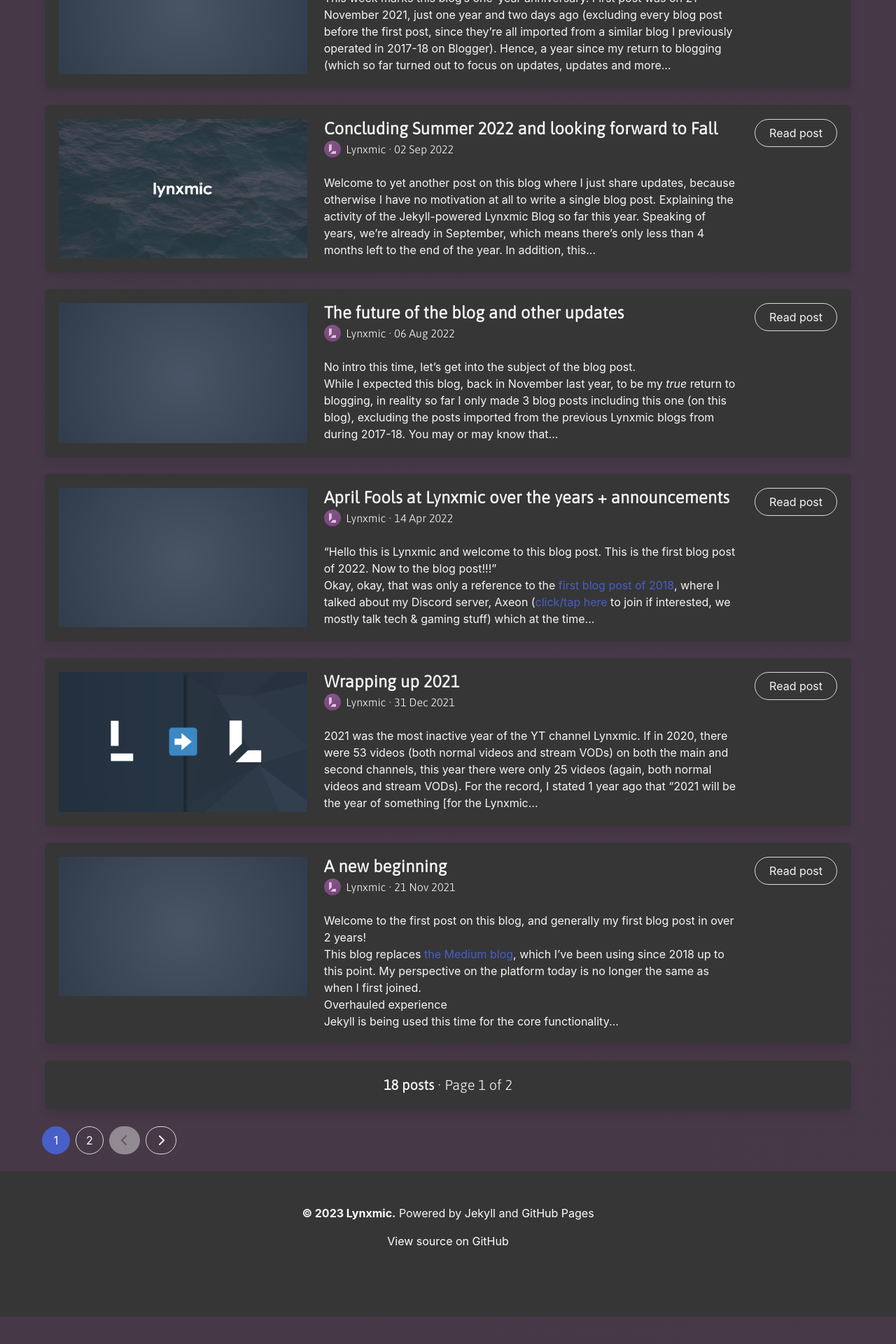
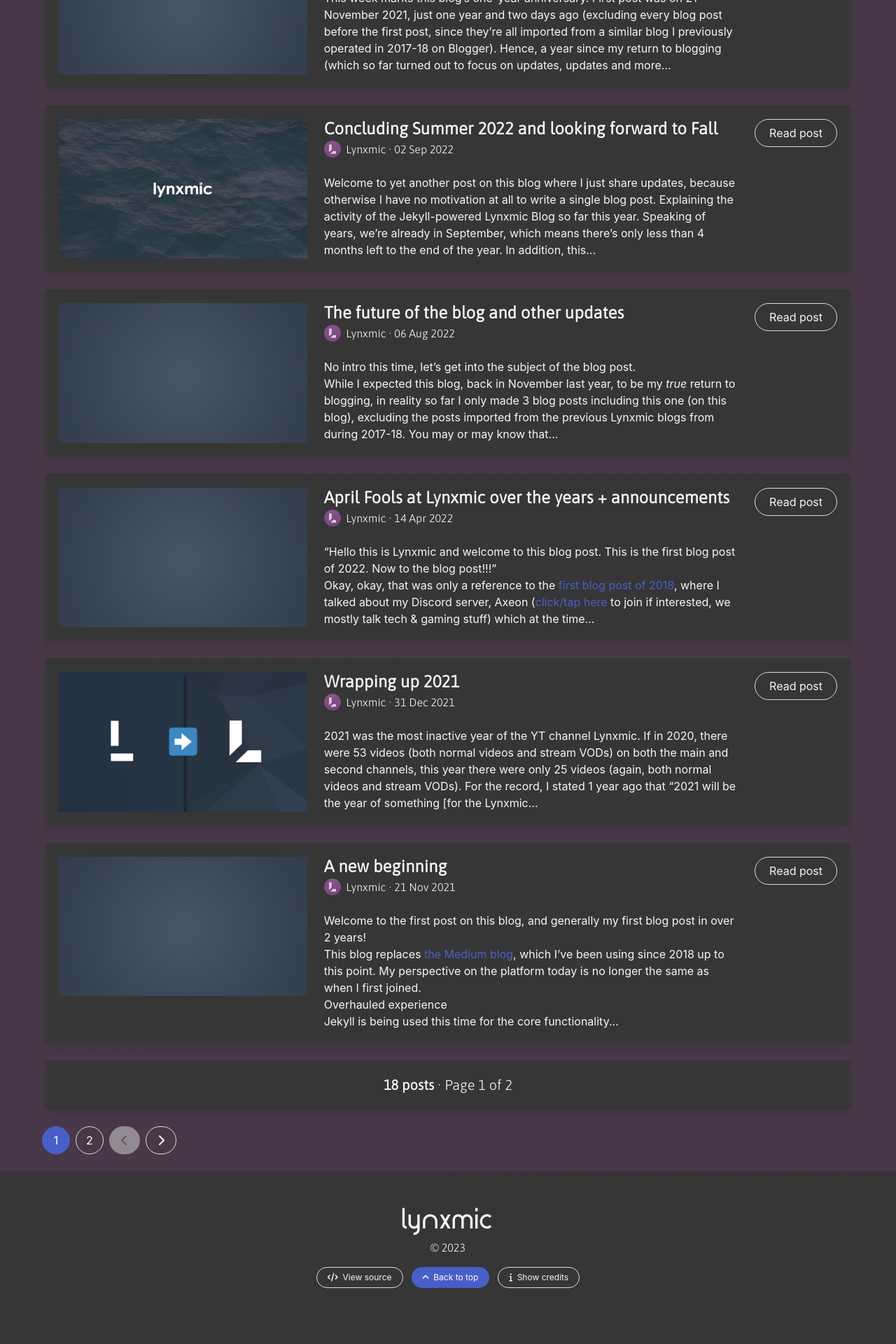
Before and after one commit to theclyron/lynxblog, a Jekyll site: the page built from docs/index.html, in a window 1280 px wide. Shown: the part 1542-3462 px from the top of the page at 70% size. Built offline with Jekyll 4.4.1, drawn with Linux system fonts in a browser that asks for light colours; the list of posts is cut into pages by our own code.

Commit message:
overhaul

```diff
--- a/docs/_includes/footer.html
+++ b/docs/_includes/footer.html
@@ -1,7 +1,50 @@
 <br>
 <footer class="footer has-background-dark has-text-light">
     <div class="content has-text-centered">
-      <p><strong class="has-text-light">© {{ site.currentyear }} <a class="has-text-white" href="{{ site.author_gateway }}">{{ site.author_name }}</a>.</strong> Powered by <a class="has-text-white" href="https://jekyllrb.com/">Jekyll</a> and <a class="has-text-white" href="https://pages.github.com/">GitHub Pages</a></p>
-      <p><a class="has-text-white" href="{{ site.source_url }}">View source on GitHub</a></p>
+      <h1 style="font-family: 'timeburner-bold';" class="has-text-light is-size-2 mb-1">lynxmic</h1>
+      <p style="font-family: 'asap-light';">© {{ site.currentyear }}</p>
+      <div class="field is-grouped is-justify-content-center">
+        <p class="control">
+          <a class="button is-rounded has-background-dark has-text-light is-small" href="{{ site.source_url }}">
+            <i class="fas fa-code"></i>&nbsp;&nbsp;View source
+          </a>
+        </p>
+        <p class="control">
+          <button class="button is-rounded is-link is-small" onclick="topFunction()" id="backtotop">
+            <i class="fas fa-angle-up"></i>&nbsp;&nbsp;Back to top
+          </button>
+          </p>
+        <p class="control">
+          <button class="button is-rounded has-background-dark has-text-light is-small js-modal-trigger" data-target="credits">
+            <i class="fas fa-info"></i>&nbsp;&nbsp;Show credits
+          </button>
+        </p>
+      </div>
     </div>
   </footer>
+  <div id="credits" class="modal">
+    <div class="modal-background"></div>
+
+    <div class="modal-content">
+      <div class="box">
+        <h1 class="title">Credits</h1>
+      <p>
+         <ul>
+          <li>
+            <strong><a class="has-text-dark" href="https://jekyllrb.com/">Jekyll</a></strong> - Facilitating the writing of blog posts and development of the site overall
+          </li>
+          <li>
+            <strong><a class="has-text-dark" href="https://pages.github.com/">GitHub Pages</a></strong> - Hosting the site
+          </li>
+          <li>
+            <strong><a class="has-text-dark" href="https://bulma.io/">Bulma</a></strong> - The CSS framework used across the site
+          </li>
+         </ul>
+         <br>
+        </p>
+        <button class="button is-rounded has-background-light has-text-dark close" aria-label="close">
+          Close
+        </button>
+      </div>
+    </div>
+  </div>
```
